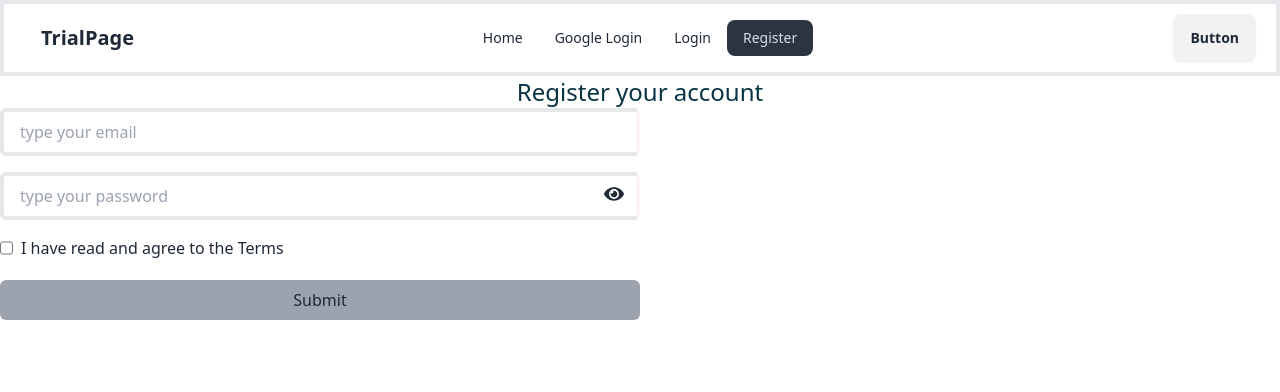
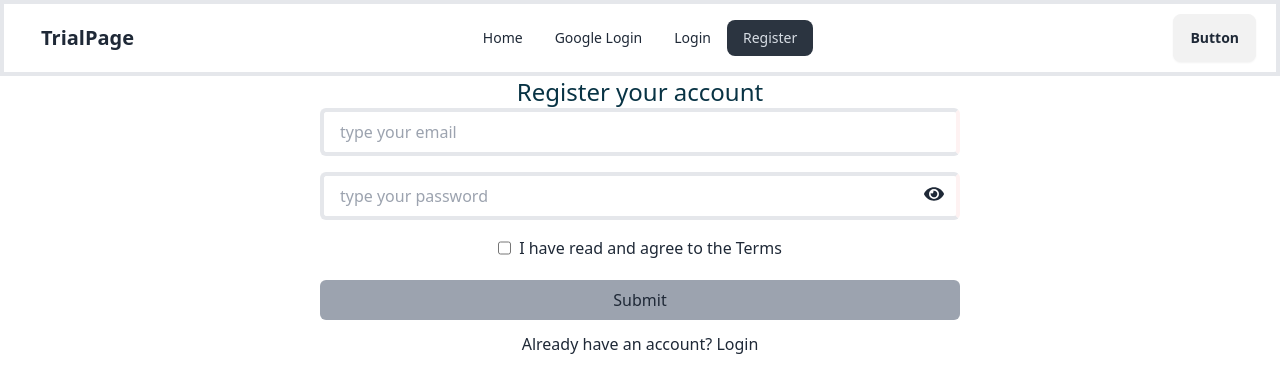
Before and after one commit to DasPriYam714/Simple-Firebase, a React (Vite) app: page /register in a window 1280 px wide. Shown: the top 392 px of the page. Built offline with nearby package versions, Linux system fonts and the light colour scheme.

Commit message:
add some formating on register components

```diff
--- a/src/components/login/Login.jsx
+++ b/src/components/login/Login.jsx
@@ -60,12 +60,10 @@ const Login = () => {
           </label>
           <input type="password" placeholder="password" name="password" className="input input-bordered" required />
           <label className="label">
-            <a href="#" className="label-text-alt link link-hover">Forgot password?</a>
+           <Link to={'/forgotPassword'} className="label-text-alt link link-hover">Forgot password?</Link>
           </label>
         </div>
-        <div>
-            <Link to={"/forgotPassword"}>Forgot your password?</Link>
-        </div>
+
         <div className="form-control mt-6">
           <button className="btn btn-primary">Login</button>
         </div>
--- a/src/components/register/Register.jsx
+++ b/src/components/register/Register.jsx
@@ -3,6 +3,7 @@ import app from '../../firebase/firebase.init';
 import { createUserWithEmailAndPassword,getAuth } from 'firebase/auth';
 import { FaEyeSlash } from "react-icons/fa";
 import { FaEye } from "react-icons/fa";
+import { Link } from 'react-router-dom';
 
 
 
@@ -54,11 +55,11 @@ const Register = () => {
 
     return (
         <div className='flex flex-col justify-center text-center'>
-            <div className=''>
+            <div className='justify-center'>
             <h2 className='text-2xl text-cyan-950'>Register your account</h2>
-            <form onSubmit={handleRegister} className='flex flex-col w-1/2 justify-center'>
-                <input className=' px-4 py-2 border-4 border-e-red-50 mb-4 rounded-md ' type="email" name='email' placeholder='type your email' required/>
-                <div className='relative'>
+            <form onSubmit={handleRegister} className='flex flex-col  items-center'>
+                <input className=' px-4 py-2 border-4 w-1/2 border-e-red-50 mb-4 rounded-md ' type="email" name='email' placeholder='type your email' required/>
+                <div className='relative w-1/2'>
                 <input
                 className=' w-full px-4 py-2 border-4 border-e-red-50 mb-4 rounded-md'
                 type={showPass? "text":"password" }
@@ -81,7 +82,9 @@ const Register = () => {
                 </div>
 
 
-                <button className='bg-gray-400  px-4 py-2 rounded-md'>Submit</button>
+                <button className='bg-gray-400  px-4 py-2 rounded-md w-1/2'>Submit</button>
+
+
             </form>
             {
                 errorMassageCopy && <p className=' text-red-600'>{errorMassageCopy}</p>
@@ -89,9 +92,15 @@ const Register = () => {
              {
                 success && <p className=' text-green-600'>{success}</p>
             }
+             <div>
+                <p className='mt-3'>Already have an account? <Link to={'/login'}>Login</Link></p>
+            </div>
+
 
 
             </div>
+
+
 
 
         </div>
```
